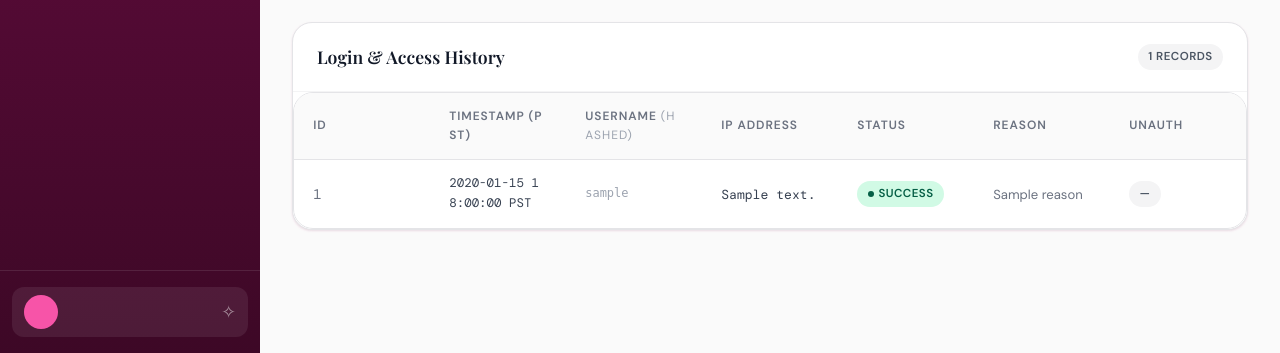
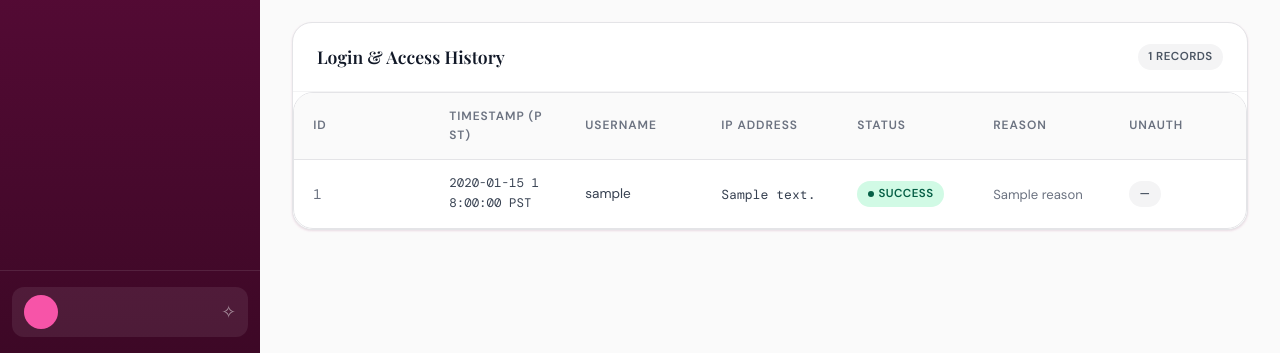
Before and after one commit to fernandezmariacass/SHEcure, a Python web app: template shecure/app/templates/admin/logs.html in a window 1280 px wide. Shown: the part 447-800 px from the top of the page. Run offline with Jinja, Linux system fonts and the light colour scheme; the template is opened without the code that fills it: most values are stand-ins (such as "Sample title", 1, 10 or a date in 2020).

Commit message:
fix: show real usernames in logs

```diff
--- a/shecure/app/templates/admin/logs.html
+++ b/shecure/app/templates/admin/logs.html
@@ -24,7 +24,7 @@
         <tr>
           <th scope="col">ID</th>
           <th scope="col">Timestamp (PST)</th>
-          <th scope="col">Username <small style="font-weight:400;color:var(--gray-400);font-size:.75rem">(hashed)</small></th>
+          <th scope="col">Username</th>
           <th scope="col">IP Address</th>
           <th scope="col">Status</th>
           <th scope="col">Reason</th>
@@ -38,7 +38,7 @@
           <td class="text-mono" style="font-size:.78rem">
             <span data-utc="{{ log.timestamp.isoformat() }}">{{ log.timestamp.strftime('%Y-%m-%d %H:%M:%S') }}</span>
           </td>
-          <td style="font-family:monospace;font-size:.75rem;color:var(--gray-400);word-break:break-all">{{ log.username_attempted or '—' }}</td>
+          <td style="font-size:.85rem;word-break:break-all">{{ log.user.username if log.user else (log.username_attempted or '—') }}</td>
           <td class="text-mono" style="font-size:.82rem;word-break:break-all">{{ log.ip_address }}</td>
           <td>
             <span class="badge {% if log.status == 'success' %}badge-success{% elif log.status == 'blocked' %}badge-danger{% elif log.status == 'logout' %}badge-info{% else %}badge-warning{% endif %} badge-dot">
```
